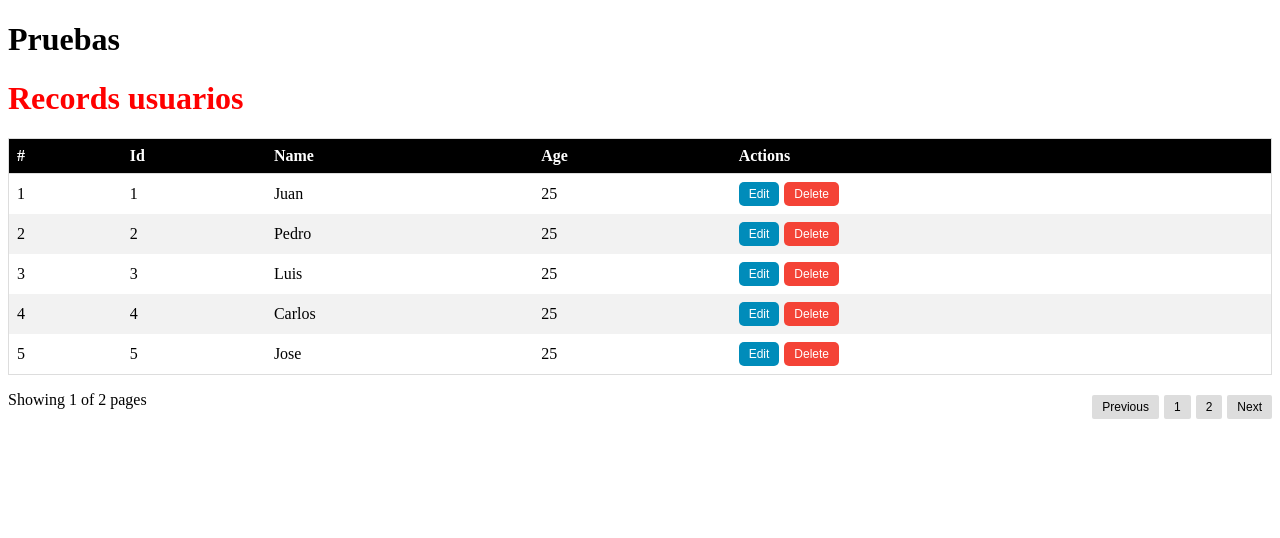
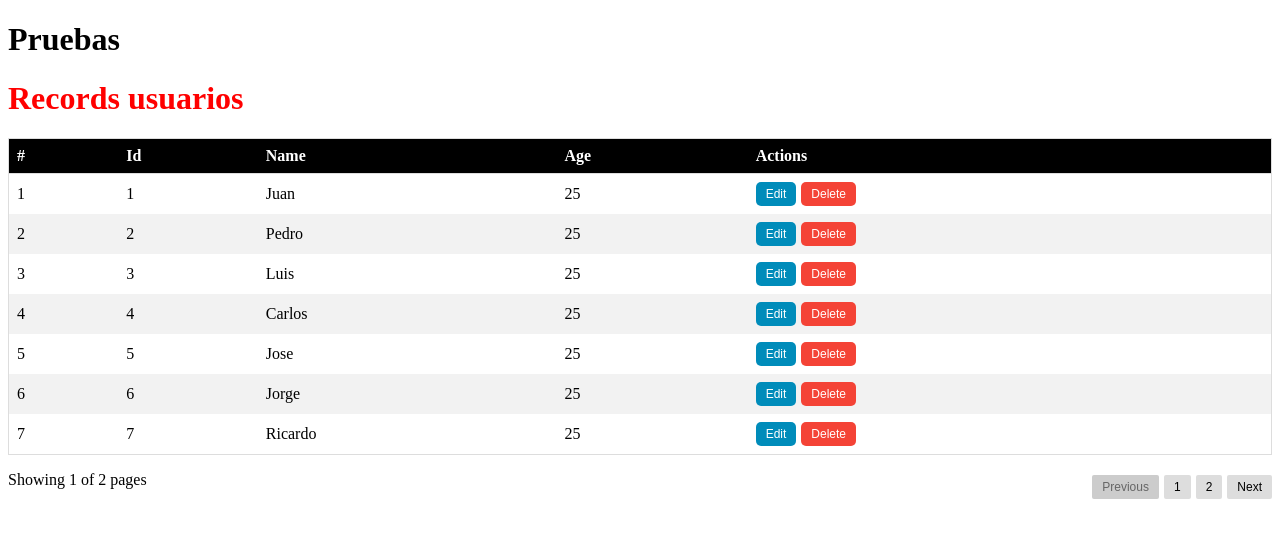
Before and after one commit to Edwalfo/tablaReutilizable, a React (Vite) app: page / in a window 1280 px wide. Shown: the top 538 px of the page. Built offline with nearby package versions, Linux system fonts and the light colour scheme.

Commit message:
Add pagination and rows per page options to the table

```diff
--- a/src/App.tsx
+++ b/src/App.tsx
@@ -82,6 +82,8 @@ function App() {
         data={users}
         columns={columns}
         title="usuarios"
+        pagination={true}
+        rowsPerPage={7}
       />
     </>
   );
--- a/src/components/ReusableTable.css
+++ b/src/components/ReusableTable.css
@@ -94,7 +94,7 @@
   justify-content: space-between;
 }
 
-.disabled {
+:disabled {
   background-color: #cccccc;
   color: #666666;
   cursor: not-allowed;
```
